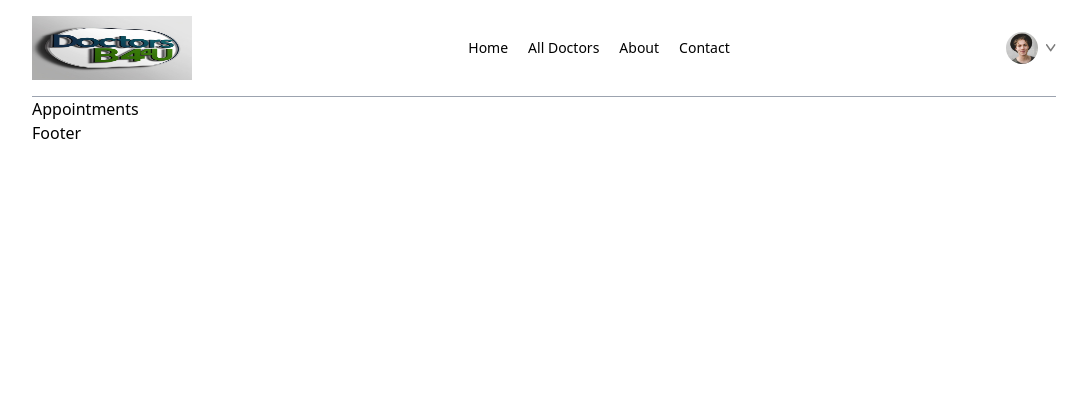
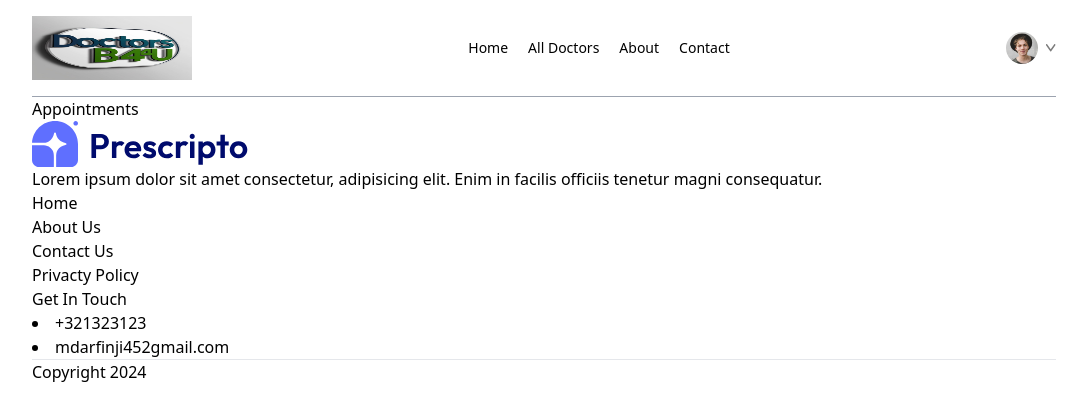
Before and after one commit to MgMorshed123/Doctor-4-U-Client, a React (Vite) app: page /appointment/1 in a window 1280 px wide. Shown: the top 420 px of the page, without its empty margins (96-1183 px from the left). Built offline with nearby package versions, Linux system fonts and the light colour scheme.

Commit message:
footerbasic css done

```diff
--- a/src/components/Footer.jsx
+++ b/src/components/Footer.jsx
@@ -1,7 +1,43 @@
 import React from "react";
+import { assets } from "../assets/assets_frontend/assets";
 
 const Footer = () => {
-  return <div>Footer</div>;
+  return (
+    <div className="">
+      <div>
+        {/* left */}
+        <div className="">
+          <img src={assets.logo} alt="" srcset="" />
+          <p>
+            Lorem ipsum dolor sit amet consectetur, adipisicing elit. Enim in
+            facilis officiis tenetur magni consequatur.
+          </p>
+        </div>
+        {/*  center*/}
+        <div>
+          <p> </p>
+          <ul>
+            <li>Home</li>
+            <li>About Us</li>
+            <li>Contact Us</li>
+            <li>Privacty Policy </li>
+          </ul>
+        </div>
+
+        {/* rightt*/}
+        <div>
+          <p>Get In Touch </p>
+          <li>+321323123</li>
+          <li>mdarfinji452gmail.com</li>
+        </div>
+      </div>
+
+      <div>
+        <hr />
+        <p>Copyright 2024</p>
+      </div>
+    </div>
+  );
 };
 
 export default Footer;
```
